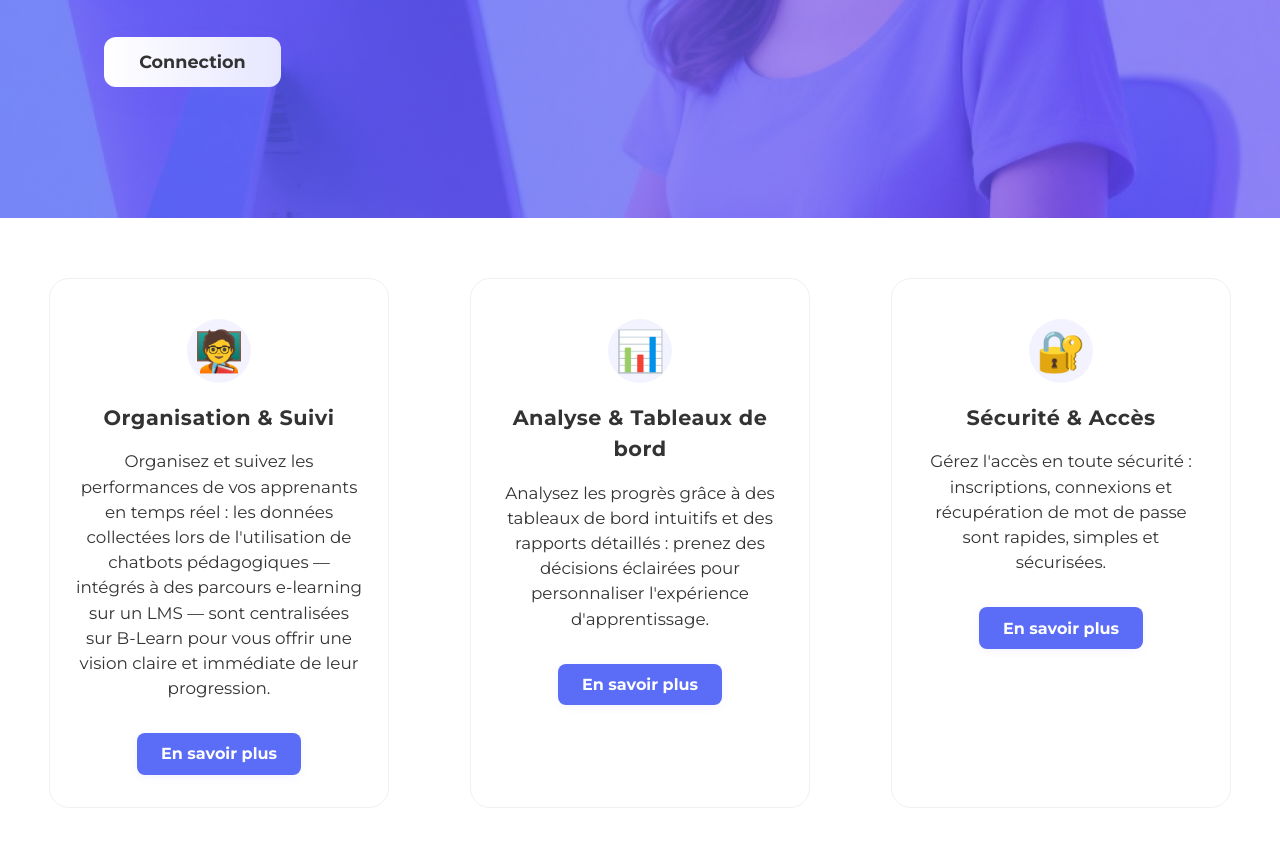
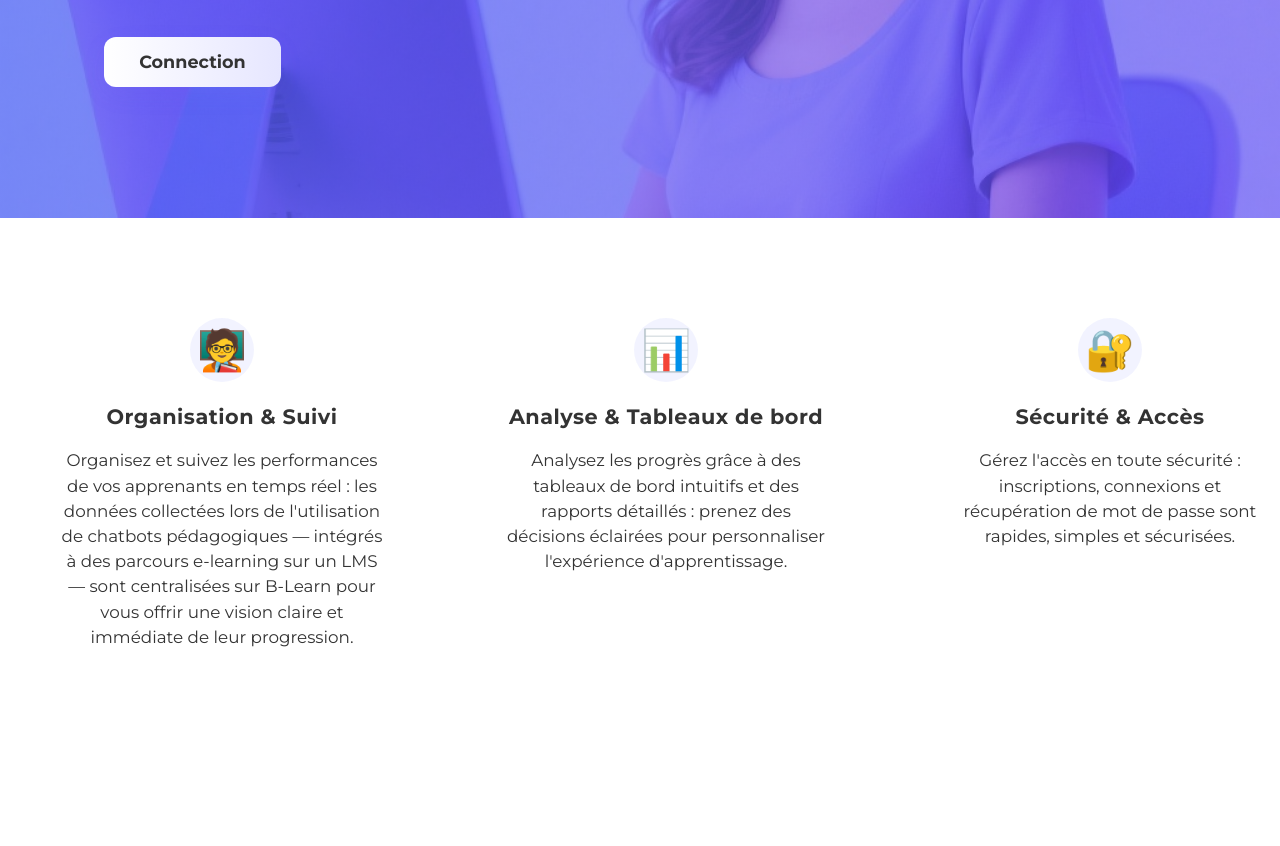
Before and after one commit to Mauro9393/B-Learn_webapp, a React (Vite) app in the folder frontend/: page / in a window 1280 px wide. Shown: the part 302-1148 px from the top of the page. After the commit the page ends 1056 px from the top, so only its background shows below. Built offline with nearby package versions, Linux system fonts and the light colour scheme.

Commit message:
card home design fix

```diff
--- a/frontend/src/Home.tsx
+++ b/frontend/src/Home.tsx
@@ -38,7 +38,7 @@ function Home() {
           <div className="home-box-desc">
             Organisez et suivez les performances de vos apprenants en temps réel : les données collectées lors de l'utilisation de chatbots pédagogiques — intégrés à des parcours e-learning sur un LMS — sont centralisées sur B-Learn pour vous offrir une vision claire et immédiate de leur progression.
           </div>
-          <button className="home-box-btn" onClick={() => navigate('/login')}>En savoir plus</button>
+          {/*<button className="home-box-btn" onClick={() => navigate('/login')}>En savoir plus</button>*/}
         </div>
         <div className="home-box">
           <div className="home-box-icon">📊</div>
@@ -46,7 +46,7 @@ function Home() {
           <div className="home-box-desc">
             Analysez les progrès grâce à des tableaux de bord intuitifs et des rapports détaillés : prenez des décisions éclairées pour personnaliser l'expérience d'apprentissage.
           </div>
-          <button className="home-box-btn" onClick={() => navigate('/login')}>En savoir plus</button>
+          {/*<button className="home-box-btn" onClick={() => navigate('/login')}>En savoir plus</button>*/}
         </div>
         <div className="home-box">
           <div className="home-box-icon">🔐</div>
@@ -54,7 +54,7 @@ function Home() {
           <div className="home-box-desc">
             Gérez l'accès en toute sécurité : inscriptions, connexions et récupération de mot de passe sont rapides, simples et sécurisées.
           </div>
-          <button className="home-box-btn" onClick={() => navigate('/login')}>En savoir plus</button>
+         {/* <button className="home-box-btn" onClick={() => navigate('/login')}>En savoir plus</button>*/}
         </div>
       </section>
     </>
--- a/frontend/src/assets/css/home.css
+++ b/frontend/src/assets/css/home.css
@@ -343,12 +343,12 @@ body.home-page main {
     flex-direction: column;
     align-items: center;
     text-align: center;
-    min-width: 280px;
-    max-width: 340px;
+    min-width: 380px;
+    max-width: 440px;
     min-height: 320px;
     position: relative;
     transition: transform 0.2s, box-shadow 0.2s;
-    border: 1px solid #f0f0f0;
+    /*border: 1px solid #f0f0f0;*/
 }
 
 .home-box:not(:last-child) {
```
